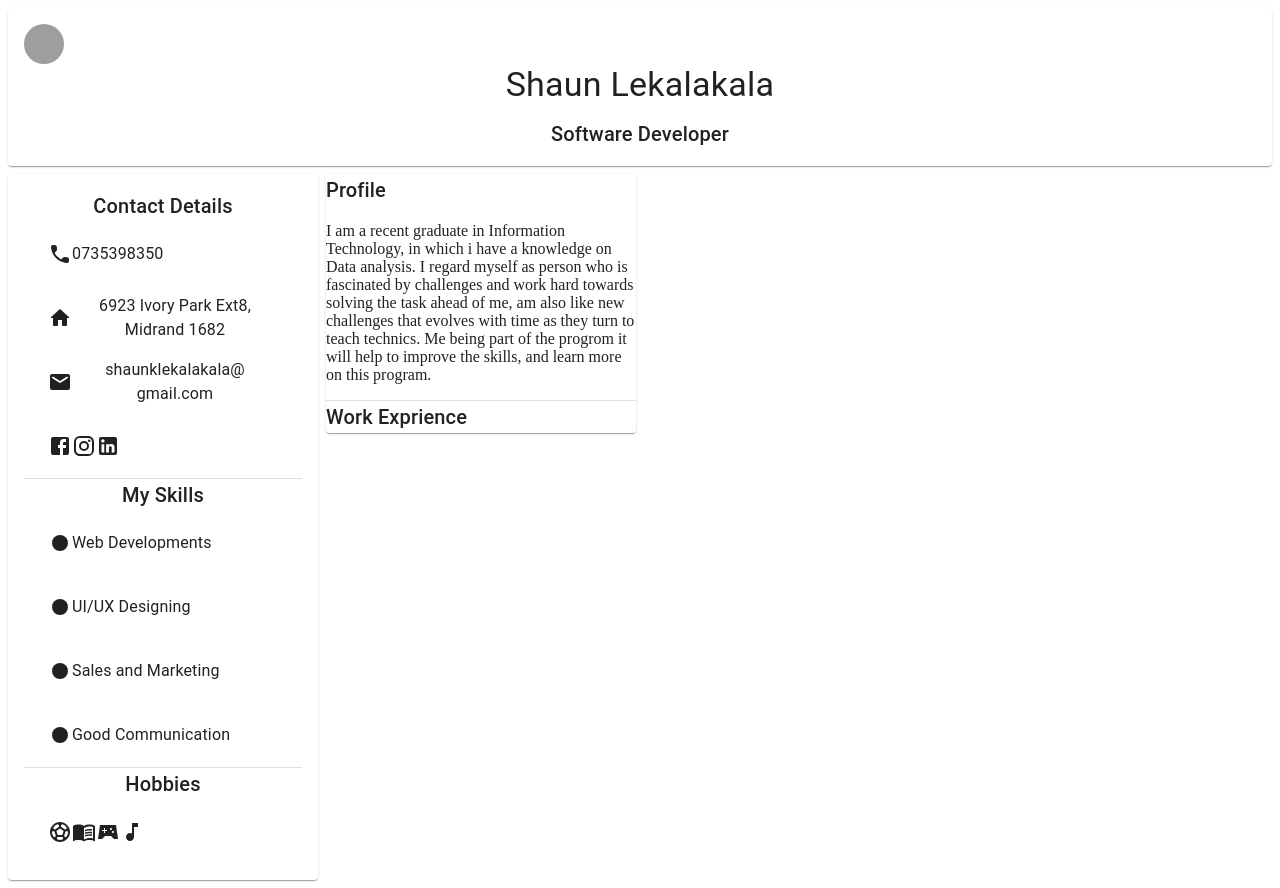
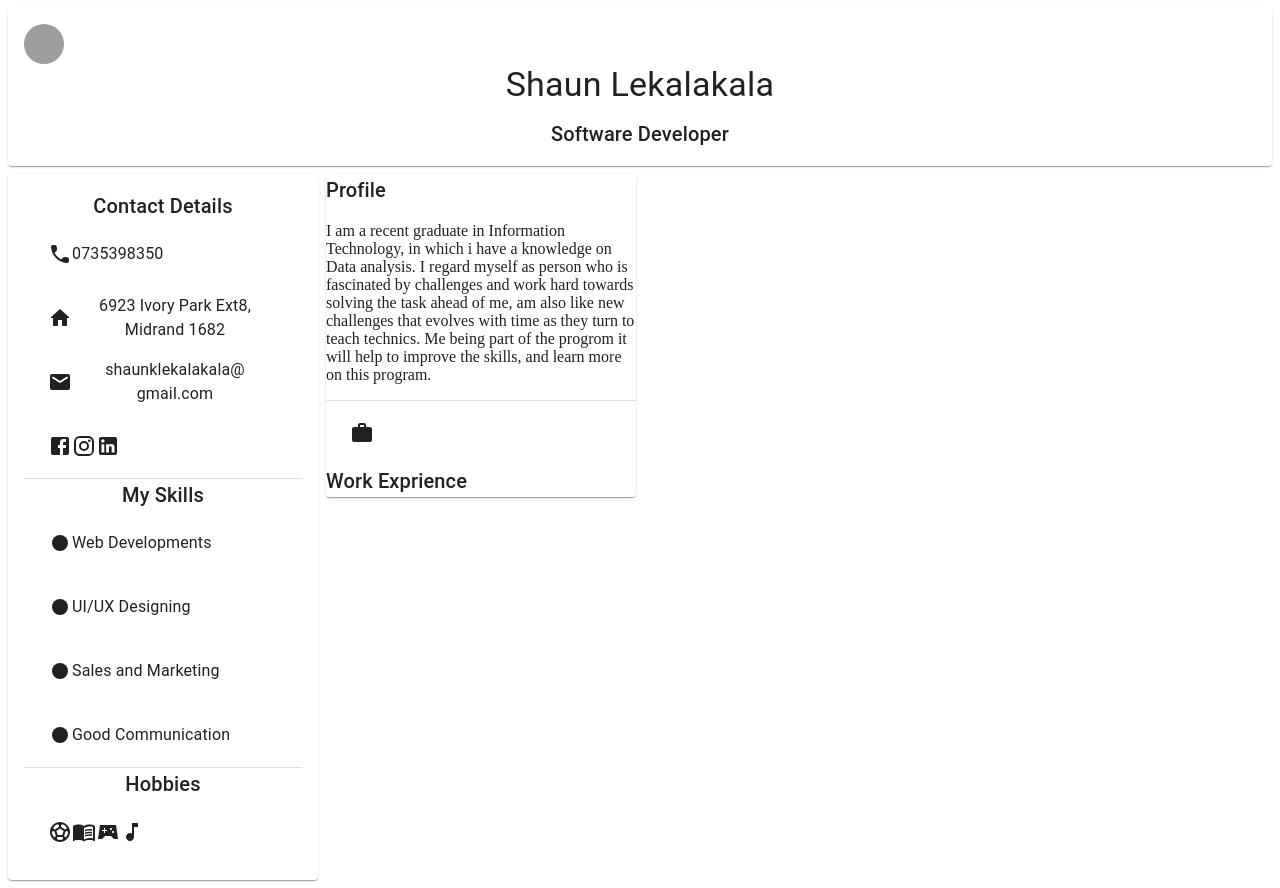
Before and after one commit to shaun5481/mycv, a React (Create React App) app: page / in a window 1280 px wide. Built offline with nearby package versions, Linux system fonts and the light colour scheme; grey boxes are pictures that could not be loaded.

Commit message:
1 file modified

```diff
--- a/src/App.js
+++ b/src/App.js
@@ -18,6 +18,7 @@ import MusicNoteSharpIcon from '@material-ui/icons/MusicNoteSharp';
 import FacebookIcon from '@material-ui/icons/Facebook';
 import InstagramIcon from '@material-ui/icons/Instagram';
 import LinkedInIcon from '@material-ui/icons/LinkedIn';
+import WorkIcon from '@material-ui/icons/Work';
 
 const useStyles = makeStyles(theme => ({
   root: {
@@ -120,6 +121,9 @@ export default function FullWidthGrid() {
             </p>
             <Divider />
             <Typography variant="h6" component="h2">
+              <Toolbar>
+                <WorkIcon/>
+                </Toolbar>
               Work Exprience
             </Typography>
           </Paper>
```
